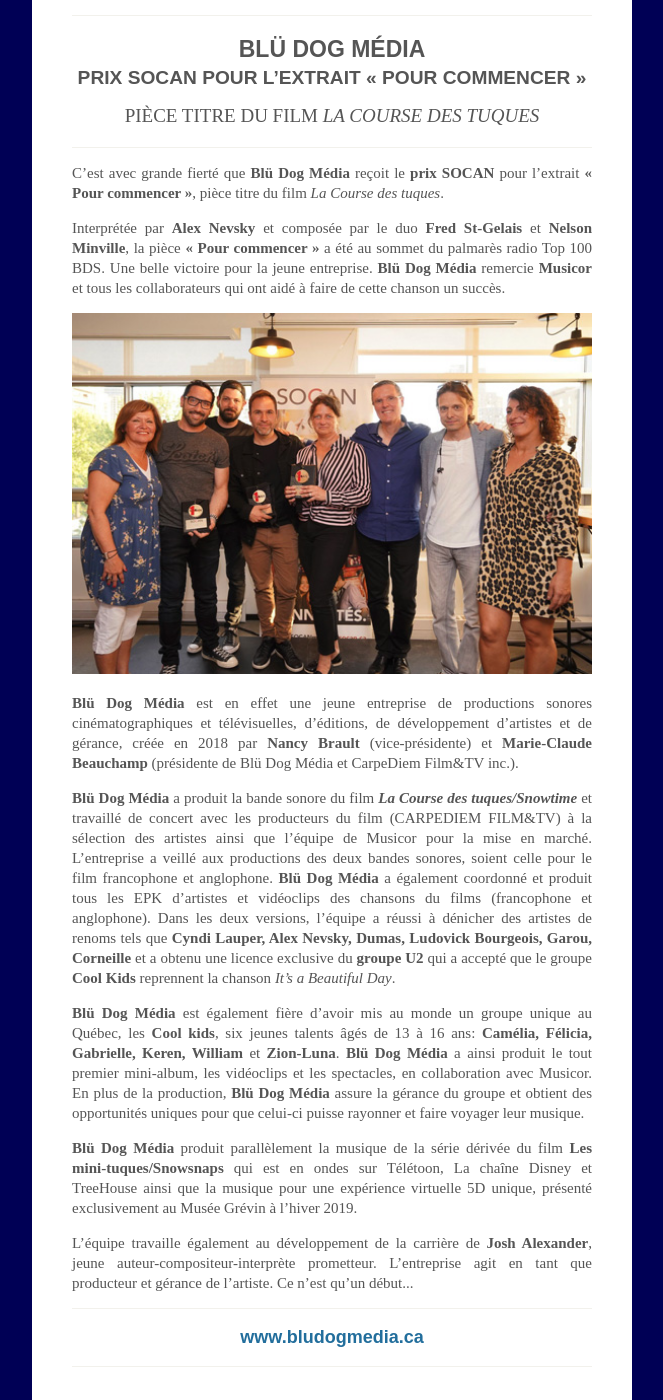
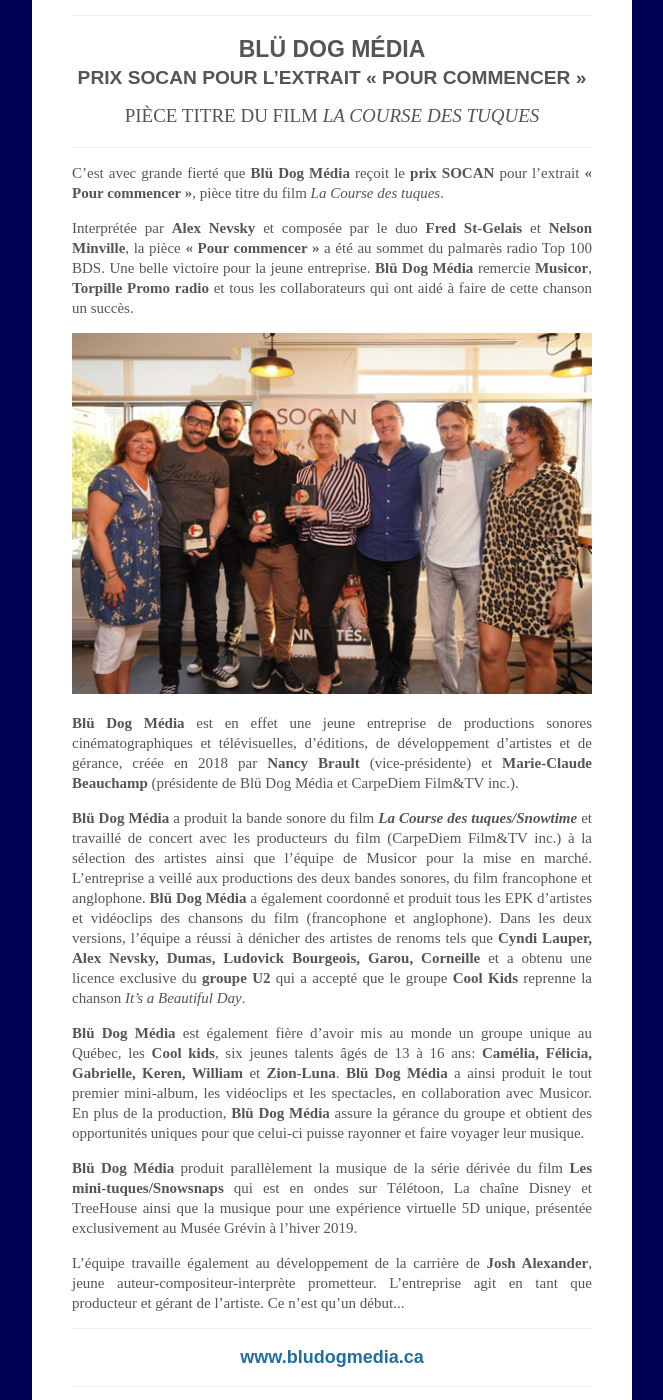
Before and after one commit to graphismatique/mfp, a Jekyll site: the page BlueDogSocan/index.html, which Jekyll copies as it is, in a window 1280 px wide and 1400 px high, scrolled down 244 px. Shown: the whole window, without its empty margins (308-971 px from the left). Built offline with Jekyll 4.4.1, drawn with Linux system fonts in a browser that asks for light colours.

Commit message:
Update index.html

```diff
--- a/BlueDogSocan/index.html
+++ b/BlueDogSocan/index.html
@@ -248,13 +248,13 @@
                                     <h2>PIÈCE TITRE DU FILM <i>LA COURSE DES TUQUES</i></h2>
                                     <hr>
                                     <p>C’est avec grande fierté que <b>Blü Dog Média</b> reçoit le <b>prix SOCAN</b> pour l’extrait <b>« Pour commencer »</b>, pièce titre du film <i>La Course des tuques</i>.</p>
-                                    <p>Interprétée par <b>Alex Nevsky</b> et composée par le duo <b>Fred St-Gelais</b> et <b>Nelson Minville</b>, la pièce <b>« Pour commencer »</b> a été au sommet du palmarès radio Top 100 BDS. Une belle victoire pour la jeune entreprise. <b>Blü Dog Média</b> remercie <b>Musicor</b> et tous les collaborateurs qui ont aidé à faire de cette chanson un succès.</p>
+                                    <p>Interprétée par <b>Alex Nevsky</b> et composée par le duo <b>Fred St-Gelais</b> et <b>Nelson Minville</b>, la pièce <b>« Pour commencer »</b> a été au sommet du palmarès radio Top 100 BDS. Une belle victoire pour la jeune entreprise. <b>Blü Dog Média</b> remercie <b>Musicor</b>, <b>Torpille Promo radio</b> et tous les collaborateurs qui ont aidé à faire de cette chanson un succès.</p>
                                     <img class="photo" src="http://mariefranceprivee.com/BlueDogSocan/assets/photo.jpg" alt="Photo">
                                     <p><b>Blü Dog Média</b> est en effet une jeune entreprise de productions sonores cinématographiques et télévisuelles, d’éditions, de développement d’artistes et de gérance, créée en 2018 par <b>Nancy Brault</b> (vice-présidente) et <b>Marie-Claude Beauchamp</b> (présidente de Blü Dog Média et CarpeDiem Film&TV inc.).</p>
-                                    <p><b>Blü Dog Média</b> a produit la bande sonore du film <b><i>La Course des tuques/Snowtime</i></b> et travaillé de concert avec les producteurs du film (CARPEDIEM FILM&TV) à la sélection des artistes ainsi que l’équipe de Musicor pour la mise en marché. L’entreprise a veillé aux productions des deux bandes sonores, soient celle pour le film francophone et anglophone. <b>Blü Dog Média</b> a également coordonné et produit tous les EPK d’artistes et vidéoclips des chansons du films (francophone et anglophone). Dans les deux versions, l’équipe a réussi à dénicher des artistes de renoms tels que <b>Cyndi Lauper, Alex Nevsky, Dumas, Ludovick Bourgeois, Garou, Corneille</b> et a obtenu une licence exclusive du <b>groupe U2</b> qui a accepté que le groupe <b>Cool Kids</b> reprennent la chanson <i>It’s a Beautiful Day</i>.</p>
+                                    <p><b>Blü Dog Média</b> a produit la bande sonore du film <b><i>La Course des tuques/Snowtime</i></b> et travaillé de concert avec les producteurs du film (CarpeDiem Film&TV inc.) à la sélection des artistes ainsi que l’équipe de Musicor pour la mise en marché. L’entreprise a veillé aux productions des deux bandes sonores, du film francophone et anglophone. <b>Blü Dog Média</b> a également coordonné et produit tous les EPK d’artistes et vidéoclips des chansons du film (francophone et anglophone). Dans les deux versions, l’équipe a réussi à dénicher des artistes de renoms tels que <b>Cyndi Lauper, Alex Nevsky, Dumas, Ludovick Bourgeois, Garou, Corneille</b> et a obtenu une licence exclusive du <b>groupe U2</b> qui a accepté que le groupe <b>Cool Kids</b> reprenne la chanson <i>It’s a Beautiful Day</i>.</p>
                                     <p><b>Blü Dog Média</b> est également fière d’avoir mis au monde un groupe unique au Québec, les <b>Cool kids</b>, six jeunes talents âgés de 13 à 16 ans: <b>Camélia, Félicia, Gabrielle, Keren, William</b> et <b>Zion-Luna</b>. <b>Blü Dog Média</b> a ainsi produit le tout premier mini-album, les vidéoclips et les spectacles, en collaboration avec Musicor. En plus de la production, <b>Blü Dog Média</b> assure la gérance du groupe et obtient des opportunités uniques pour que celui-ci puisse rayonner et faire voyager leur musique.</p>
-                                    <p><b>Blü Dog Média</b> produit parallèlement la musique de la série dérivée du film <b>Les mini-tuques/Snowsnaps</b> qui est en ondes sur Télétoon, La chaîne Disney et TreeHouse ainsi que la musique pour une expérience virtuelle 5D unique, présenté exclusivement au Musée Grévin à l’hiver 2019.</p>
-                                    <p>L’équipe travaille également au développement de la carrière de <b>Josh Alexander</b>, jeune auteur-compositeur-interprète prometteur. L’entreprise agit en tant que producteur et gérance de l’artiste. Ce n’est qu’un début...</p>
+                                    <p><b>Blü Dog Média</b> produit parallèlement la musique de la série dérivée du film <b>Les mini-tuques/Snowsnaps</b> qui est en ondes sur Télétoon, La chaîne Disney et TreeHouse ainsi que la musique pour une expérience virtuelle 5D unique, présentée exclusivement au Musée Grévin à l’hiver 2019.</p>
+                                    <p>L’équipe travaille également au développement de la carrière de <b>Josh Alexander</b>, jeune auteur-compositeur-interprète prometteur. L’entreprise agit en tant que producteur et gérant de l’artiste. Ce n’est qu’un début...</p>
                                     <hr>
                                     <h3><a href="https://www.bludogmedia.ca" target="_blank">www.bludogmedia.ca</a></h3>
                                     <hr>
```
